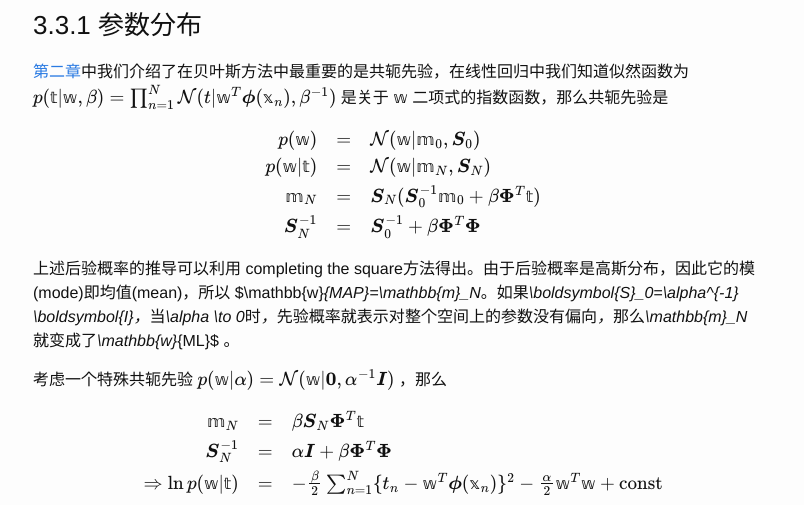
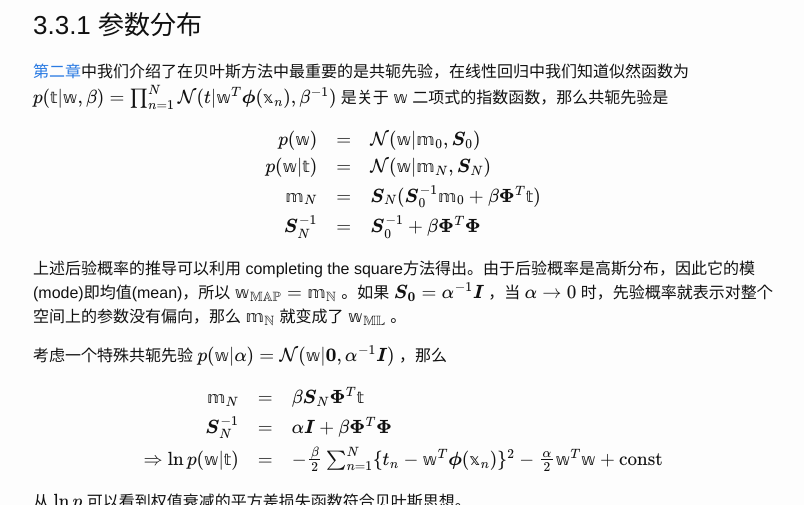
Before and after one commit to Lehyu/Blog, a Jekyll site: the page built from posts/ML/chapter3_prml.md, in a window 1280 px wide and 900 px high, scrolled down 5928 px, cut to the strip 0-505 px from the top of the window. Shown: the whole strip, without its empty margins (237-1041 px from the left). Built offline with Jekyll 4.4.1, drawn with Linux system fonts in a browser that asks for light colours; our own code applies the rules of GitHub Pages for plain Markdown files; formulas are drawn with MathJax 3; some of the changed text lies outside the part shown.

Commit message:
fix latex

```diff
--- a/posts/ML/chapter3_prml.md
+++ b/posts/ML/chapter3_prml.md
@@ -239,7 +239,7 @@ p(\mathbb{w}\vert \mathbb{t}) &=& \mathcal{N}(\mathbb{w} \vert \mathbb{m}_N,\bol
 \end{array}
 \end{equation}$$
 
-上述后验概率的推导可以利用 completing the square方法得出。由于后验概率是高斯分布，因此它的模(mode)即均值(mean)，所以 $\mathbb{w}_{MAP}=\mathbb{m}_N$ 。如果 $\boldsymbol{S}_0=\alpha^{-1} \boldsymbol{I}$ ，当 $\alpha \to 0$ 时，先验概率就表示对整个空间上的参数没有偏向，那么 $\mathbb{m}_N$ 就变成了 $\mathbb{w}_{ML}$ 。
+上述后验概率的推导可以利用 completing the square方法得出。由于后验概率是高斯分布，因此它的模(mode)即均值(mean)，所以 $\mathbb{w_{MAP}}=\mathbb{m_N}$ 。如果 $\boldsymbol{S_0}=\alpha^{-1} \boldsymbol{I}$ ，当 $\alpha \to 0$ 时，先验概率就表示对整个空间上的参数没有偏向，那么 $\mathbb{m_N}$ 就变成了 $\mathbb{w_{ML}}$ 。
 
 考虑一个特殊共轭先验 $p(\mathbb{w}\vert \alpha)=\mathcal{N}(\mathbb{w}\vert \boldsymbol{0},\alpha^{-1}\boldsymbol{I})$ ，那么
 
@@ -360,7 +360,7 @@ p(\mathbb{w} \vert \mathcal{D} , \mathcal{M}_i) =\frac{p(\mathcal{D} \vert \math
 \end{array}
 \end{equation}$$
 
-下面我们考虑在模型 $\mathcal{M}_i$ 情况下，并且只有一个参数 $w$ ，后验概率 $p(w \vert \mathcal{D}) \propto p(\mathcal{D} \vert w ) p(w)$ ，假设后验概率分布集中分布在 $w_{MAP}$ ，宽度为 $\Delta w_{posterior}$，假如我们进一步假设先验为 $p(w)=1/\Delta w_{prior}$
+下面我们考虑在模型 $\mathcal{M_i}$ 情况下，并且只有一个参数 $w$ ，后验概率 $p(w \vert \mathcal{D}) \propto p(\mathcal{D} \vert w ) p(w)$ ，假设后验概率分布集中分布在 $w_{MAP}$ ，宽度为 $\Delta w_{posterior}$，假如我们进一步假设先验为 $p(w)=1/\Delta w_{prior}$
 
 ![Bayesian model assumption](https://github.com/Lehyu/lehyu.cn/blob/master/image/PRML/chap3/bayesian_model_comparison.png?raw=true)
 
```
